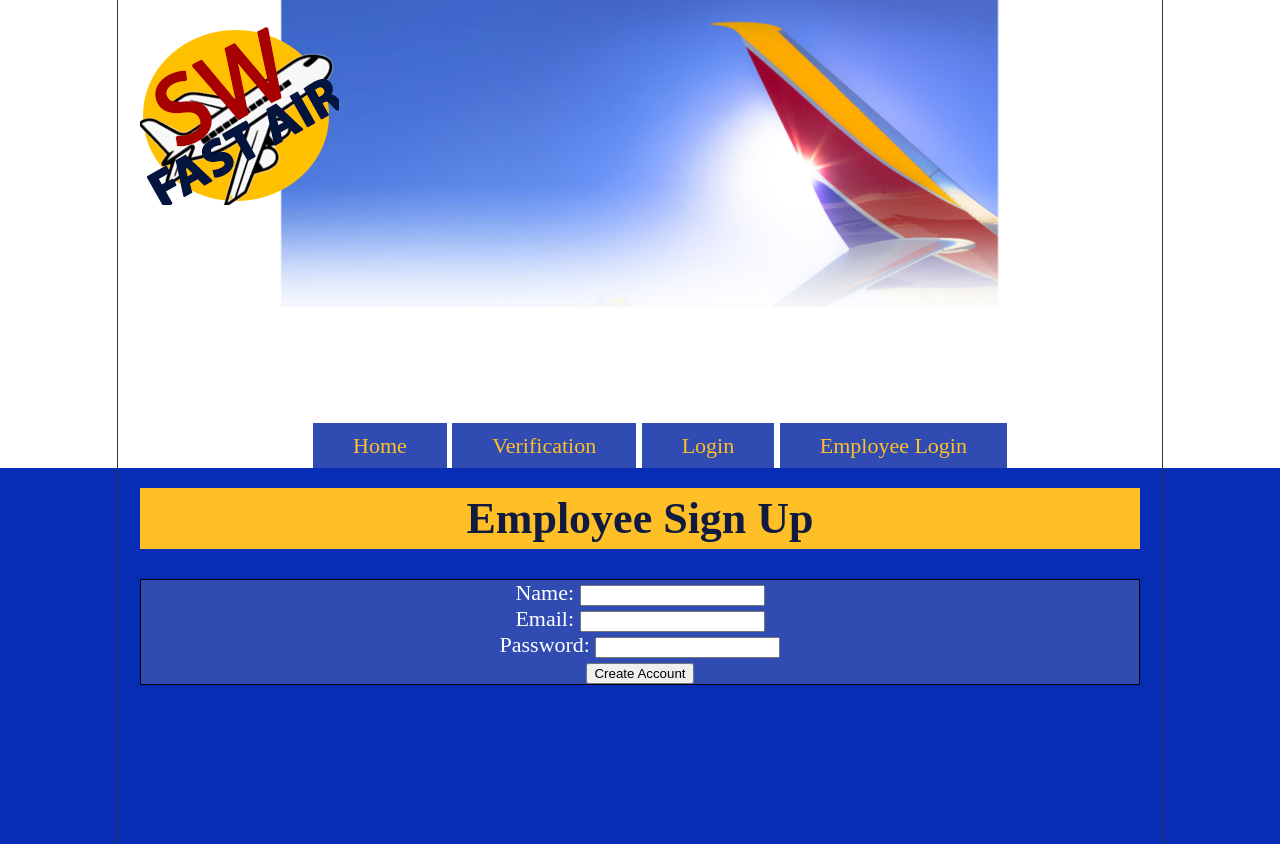
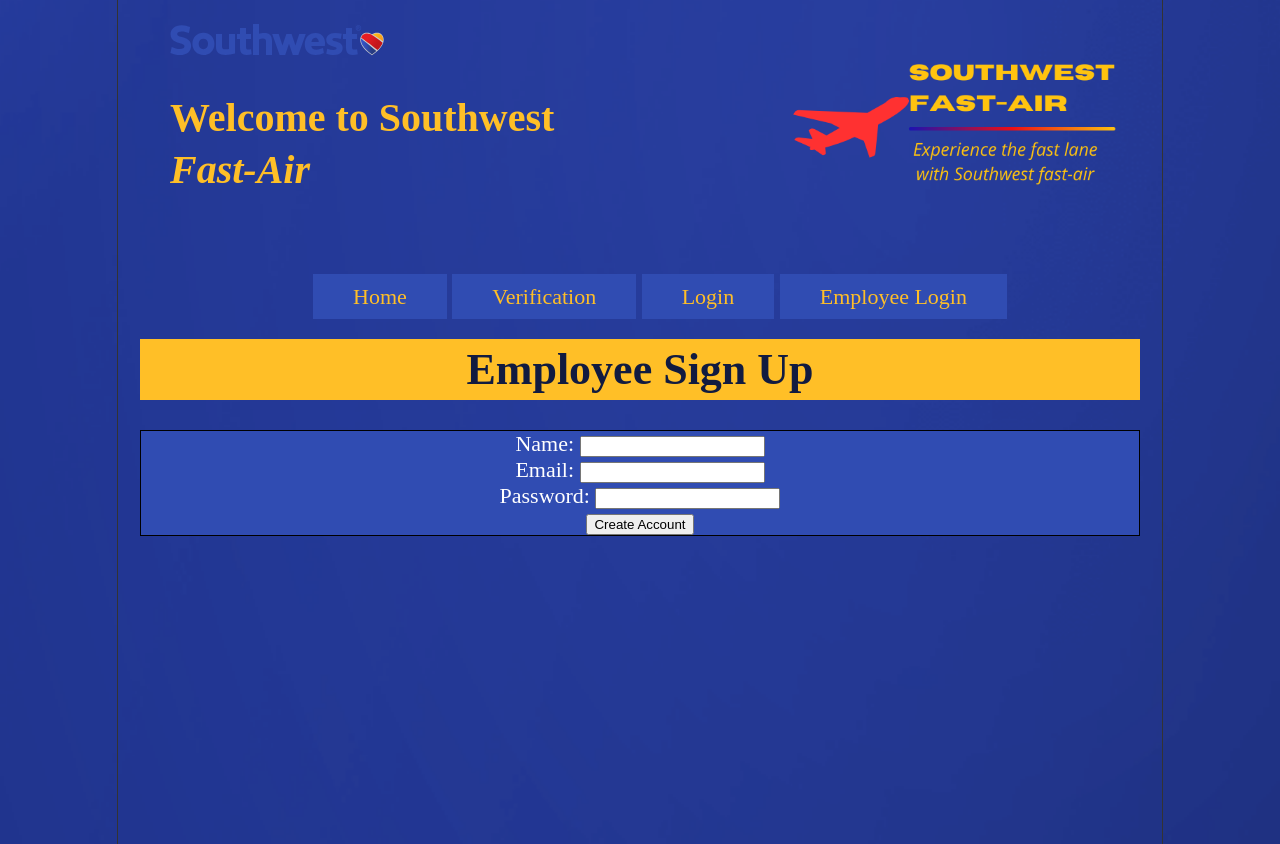
Before and after one commit to Chaszor/SWAir, a PHP site: page /employee_signup.php in a window 1280 px wide. Run offline with PHP 8.4, Linux system fonts and the light colour scheme.

Commit message:
logo change
got the logo changed on all the pages

```diff
--- a/baggage_form.php
+++ b/baggage_form.php
@@ -40,7 +40,7 @@ if (isset($_GET['PassengerID'])) {
                 </span><br
                  class=""><span class=""><i>Fast-Air</i>
                 </span></strong>
-                <img src="Resources/images/SWFastAir.png" alt="SWFastAir" style="transform: translate(600px,-10px) scale(0.75);" >
+                <img src="Resources/images/SWLOGO2.png" alt="SWFastAir" style="transform: translate(570px,-185px) scale(0.70);" >
         </div>
 <div class="navbar">
     <ul>
--- a/employee_login.php
+++ b/employee_login.php
@@ -34,7 +34,7 @@ ini_set('display_errors', 1);
                 </span><br
                  class=""><span class=""><i>Fast-Air</i>
                 </span></strong>
-                <img src="Resources/images/SWFastAir.png" alt="SWFastAir" style="transform: translate(600px,-10px) scale(0.75);" >
+                <img src="Resources/images/SWLOGO2.png" alt="SWFastAir" style="transform: translate(570px,-185px) scale(0.70);" >
         </div>
     <div class="navbar">
         <ul>
--- a/employee_profile.php
+++ b/employee_profile.php
@@ -35,7 +35,7 @@ include('employee_session.php');
                 </span><br
                  class=""><span class=""><i>Fast-Air</i>
                 </span></strong>
-                <img src="Resources/images/SWFastAir.png" alt="SWFastAir" style="transform: translate(600px,-10px) scale(0.75);" >
+                <img src="Resources/images/SWLOGO2.png" alt="SWFastAir" style="transform: translate(570px,-185px) scale(0.70);" >
         </div>
     <div class="navbar">
         <ul>
--- a/employee_signup.php
+++ b/employee_signup.php
@@ -10,14 +10,26 @@
 </head>
 <body>
     <style>
-        body {
-            background-image: url('Resources/images/hphero-geo-MBS-bkg-20240227.jpg');
-            background-repeat: no-repeat;
-            background-attachment: local;
-            background-size: contain;
-        }
-    </style>
-    <img src="Resources/images/SWFastAir.png" alt="SWFastAir">
+            body {
+              background-image: url('Resources/images/blueScreen.png');
+              background-repeat: no-repeat;
+              background-attachment: scroll;
+              background-size:cover;
+              background-position: center;
+            }
+            </style>
+         <div> <img src="Resources/images/swa_logo_dark.svg" alt="Southwest" style="transform: translate(30px,0px);"> </div>
+
+         <div  class=""
+         style="position: absolute;"><strong
+              class=""
+             style="color: rgb(255, 191, 39); top: 30px; left: 30px; width: 700px; line-height: 1.3em; font-size: 40px;  position: absolute; text-align: left;"><span
+                 class="">Welcome to Southwest
+                </span><br
+                 class=""><span class=""><i>Fast-Air</i>
+                </span></strong>
+                <img src="Resources/images/SWLOGO2.png" alt="SWFastAir" style="transform: translate(570px,-185px) scale(0.70);" >
+        </div>
     <div class="navbar">
         <ul>
             <li><a href="home.html">Home</a></li>
--- a/login.php
+++ b/login.php
@@ -34,7 +34,7 @@ session_start();
                 </span><br
                  class=""><span class=""><i>Fast-Air</i>
                 </span></strong>
-                <img src="Resources/images/SWFastAir.png" alt="SWFastAir" style="transform: translate(600px,-10px) scale(0.75);" >
+                <img src="Resources/images/SWLOGO2.png" alt="SWFastAir" style="transform: translate(570px,-185px) scale(0.70);" >
         </div>
     <div class="navbar">
         <ul>
--- a/profile.php
+++ b/profile.php
@@ -37,7 +37,7 @@ if (!$result) {
                 </span><br
                  class=""><span class=""><i>Fast-Air</i>
                 </span></strong>
-                <img src="Resources/images/SWFastAir.png" alt="SWFastAir" style="transform: translate(600px,-10px) scale(0.75);" >
+                <img src="Resources/images/SWLOGO2.png" alt="SWFastAir" style="transform: translate(570px,-185px) scale(0.70);" >
         </div>
     <div class="navbar">
       <ul>
--- a/search_passenger.php
+++ b/search_passenger.php
@@ -82,7 +82,7 @@ $conn->close();
                 </span><br
                  class=""><span class=""><i>Fast-Air</i>
                 </span></strong>
-                <img src="Resources/images/SWFastAir.png" alt="SWFastAir" style="transform: translate(600px,-10px) scale(0.75);" >
+                <img src="Resources/images/SWLOGO2.png" alt="SWFastAir" style="transform: translate(570px,-185px) scale(0.70);" >
         </div>
 </head>
 <body>
--- a/signup.html
+++ b/signup.html
@@ -28,7 +28,7 @@
                 </span><br
                  class=""><span class=""><i>Fast-Air</i>
                 </span></strong>
-                <img src="Resources/images/SWFastAir.png" alt="SWFastAir" style="transform: translate(600px,-10px) scale(0.75);" >
+                <img src="Resources/images/SWLOGO2.png" alt="SWFastAir" style="transform: translate(570px,-185px) scale(0.70);" >
         </div>
         <div class="navbar">
             <ul>
--- a/ticketUpgrade.php
+++ b/ticketUpgrade.php
@@ -42,7 +42,7 @@ if (!$result_flights) {
                 </span><br
                  class=""><span class=""><i>Fast-Air</i>
                 </span></strong>
-                <img src="Resources/images/SWFastAir.png" alt="SWFastAir" style="transform: translate(600px,-10px) scale(0.75);" >
+                <img src="Resources/images/SWLOGO2.png" alt="SWFastAir" style="transform: translate(570px,-185px) scale(0.70);" >
         </div>
         <div class="navbar">
             <ul>
--- a/verification.php
+++ b/verification.php
@@ -69,7 +69,7 @@ if ($_SERVER["REQUEST_METHOD"] == "POST") {
                 </span><br
                  class=""><span class=""><i>Fast-Air</i>
                 </span></strong>
-                <img src="Resources/images/SWFastAir.png" alt="SWFastAir" style="transform: translate(600px,-10px) scale(0.75);" >
+                <img src="Resources/images/SWLOGO2.png" alt="SWFastAir" style="transform: translate(570px,-185px) scale(0.70);" >
         </div>
     <div class="navbar">
       <ul>
```
